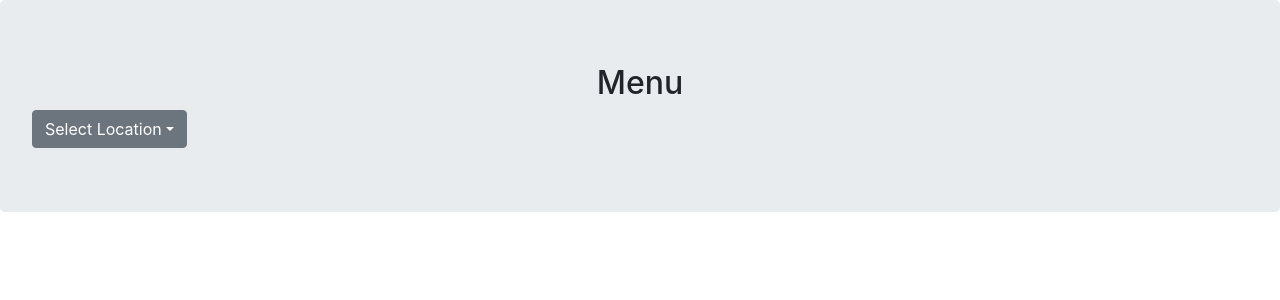
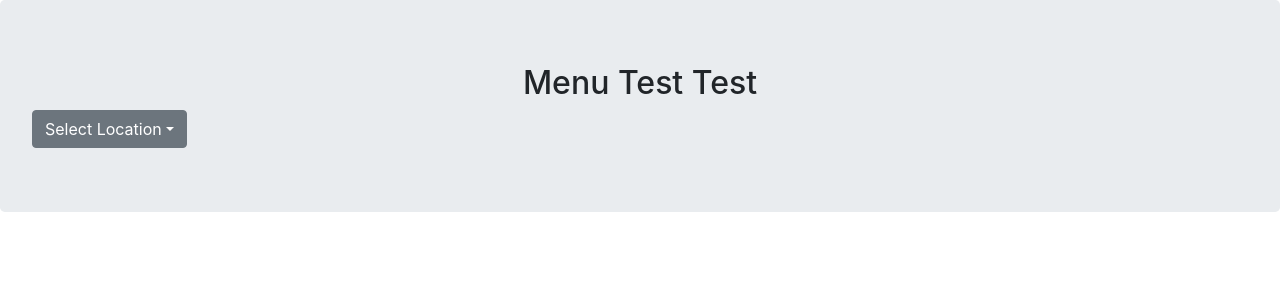
Before and after one commit to mjegan06/Menufy-Capstone, a Flask app: page /menu in a window 1280 px wide. Shown: the part 58-358 px from the top of the page. Run offline with Flask 2, Linux system fonts and the light colour scheme; some libraries are stand-ins or nearby versions.

Commit message:
test pipeline

```diff
--- a/templates/menu.html
+++ b/templates/menu.html
@@ -2,7 +2,7 @@
 <div class="jumbotron rounded=0">
     <div class="login-form">
         <form action="/login" method="POST">
-            <h2 class="text-center">Menu </h2>
+            <h2 class="text-center">Menu Test Test </h2>
 
             <div class="dropdown">
                 <button class="btn btn-secondary dropdown-toggle" type="button" id="locationMenuButton" data-toggle="dropdown" aria-haspopup="true" aria-expanded="false">Select Location</button>
```
